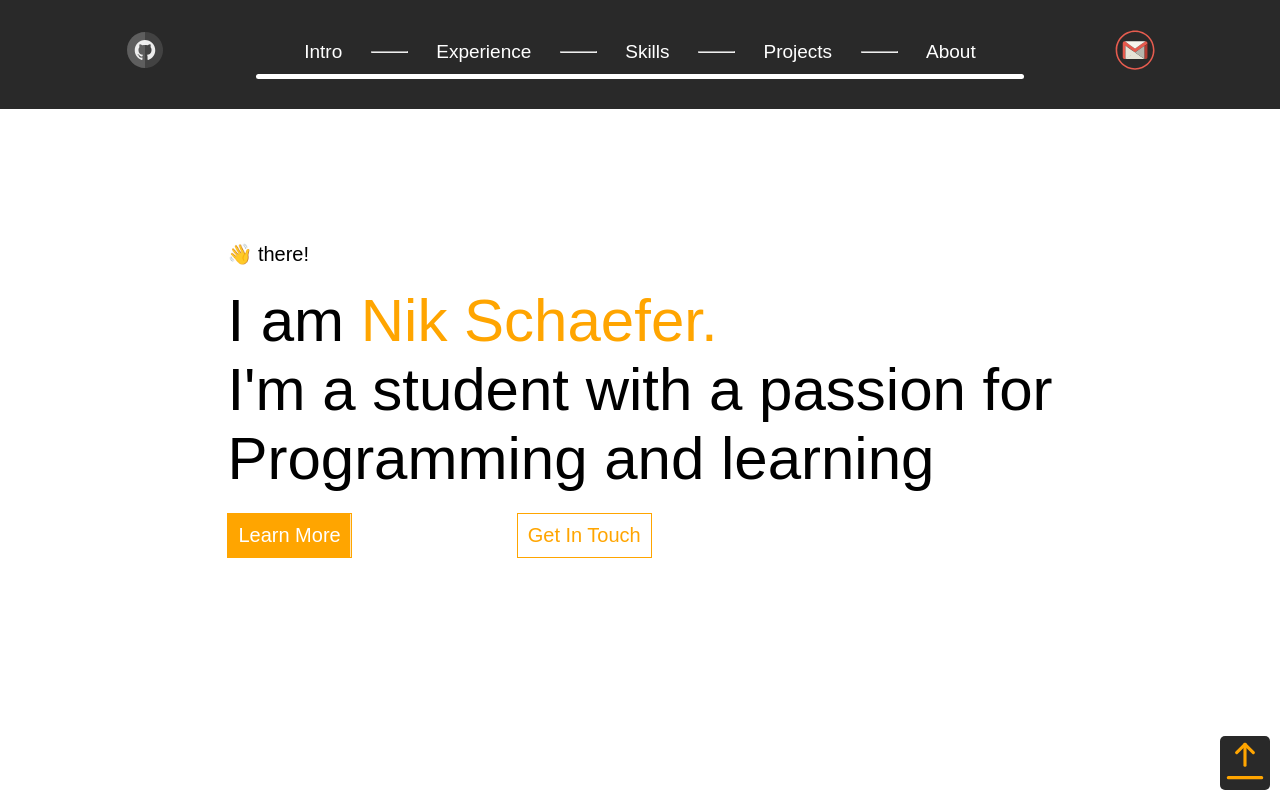
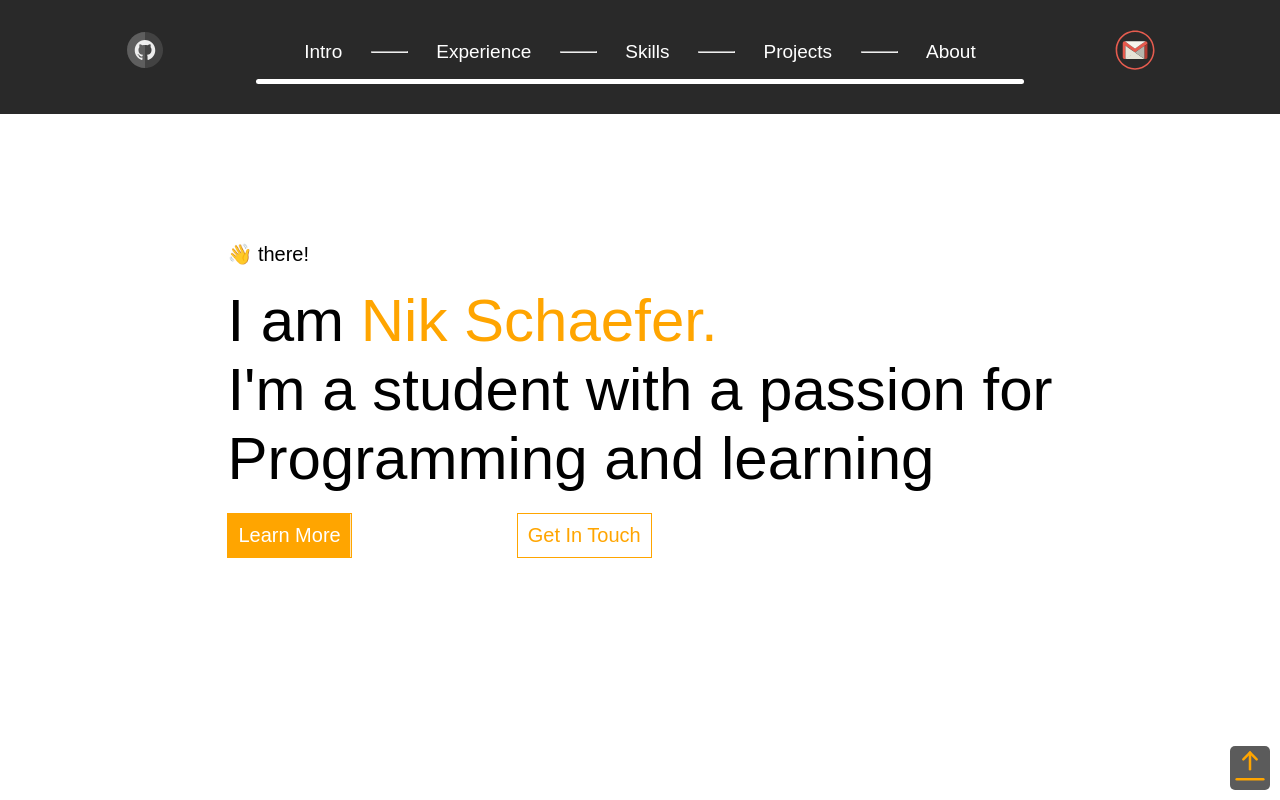
Before and after one commit to NikSchaefer/portfolio-v1, a React (Create React App) app: page / in a window 1280 px wide. Shown: the top 800 px of the page. Built offline with nearby package versions, Linux system fonts and the light colour scheme.

Commit message:
THIS is a Commit

```diff
--- a/src/App.css
+++ b/src/App.css
@@ -129,12 +129,12 @@ header {
   position: fixed;
   right:10px;
   bottom:10px;
-  background-color: var(--color-primary);
+  background-color: rgba(56, 56, 56, 0.822);
   border-radius: 5px;
   transition: all ease-in-out 0.3s;
 }
 .toTop-img {
-  width:50px;
+  width:40px;
 }
 .toTop-div:hover {
   cursor: pointer;
@@ -143,7 +143,8 @@ header {
 
 #loadline {
   width:60%;
-  margin:auto;
+  margin: auto;
+  margin-top: 5px;
   height: 5px;
   background-color: ivory;
   z-index: 100;
```
